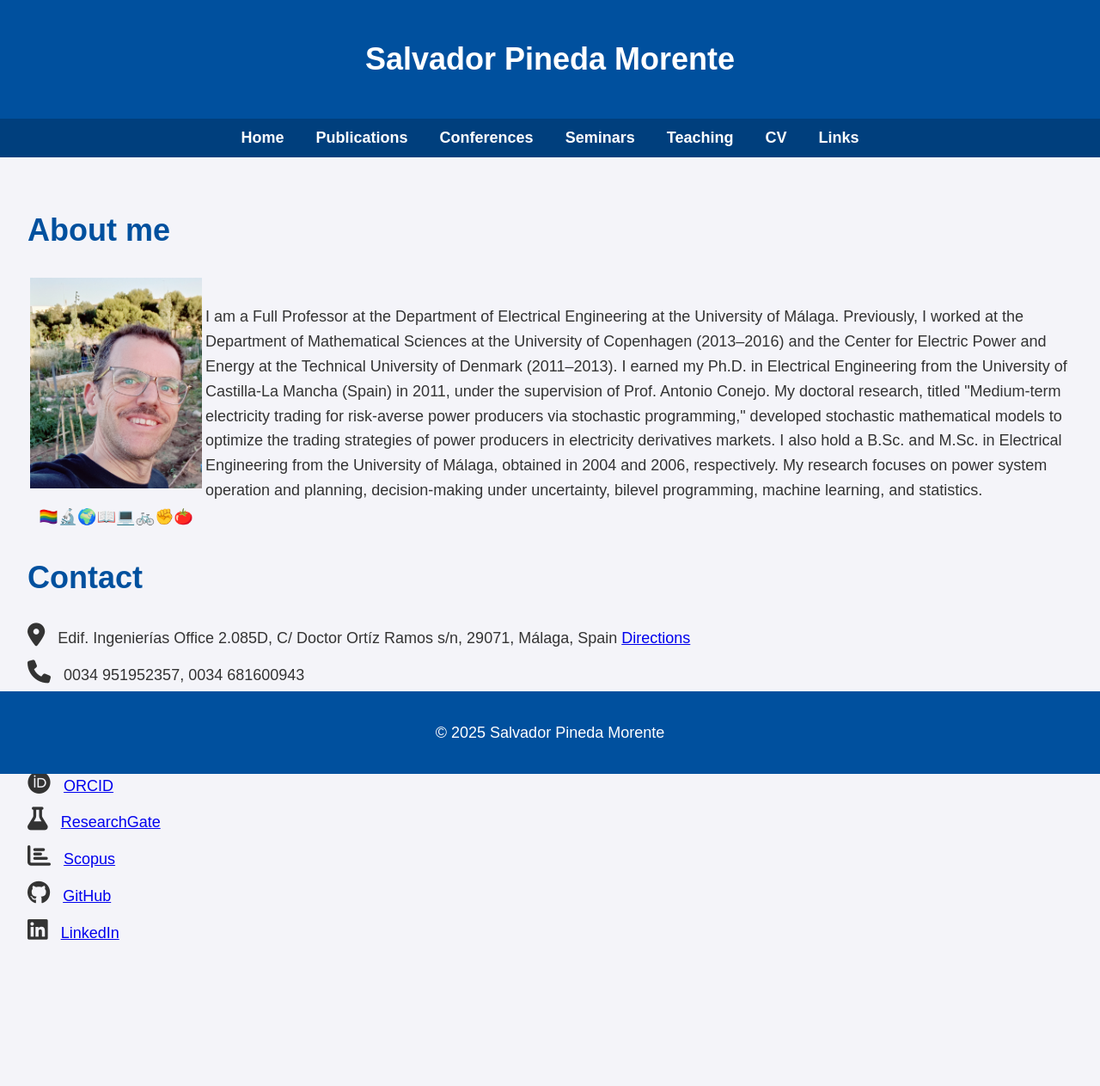
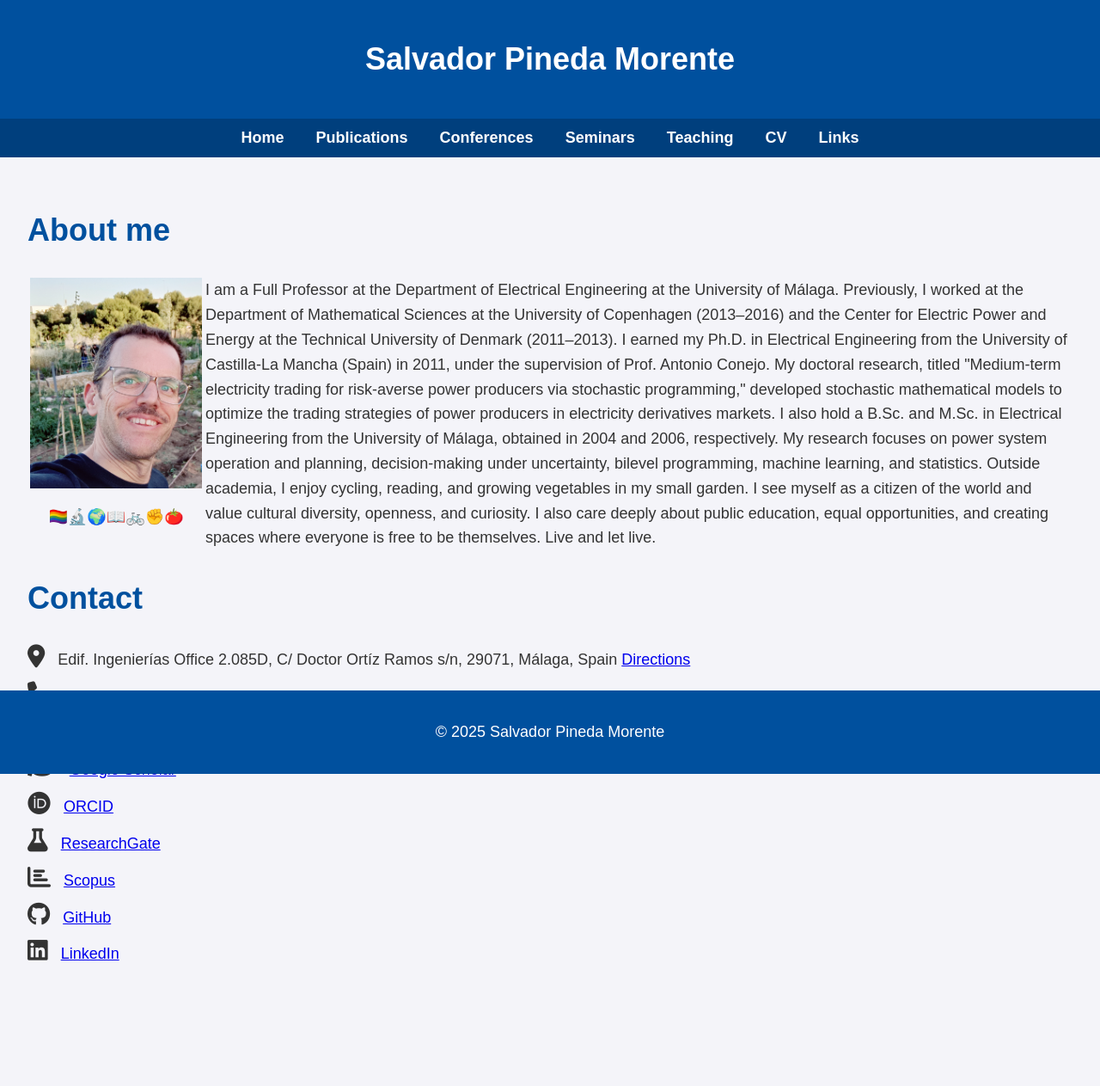
Before and after one commit to salvapineda/salvapineda.github.io, a Jekyll site: the page built from index.md, in a window 1280 px wide. Shown: the whole page at 86% size. Built offline with Jekyll 4.4.1, drawn with Linux system fonts in a browser that asks for light colours; before the commit the page ends 1238 px from its top, so only the background shows below that.

Commit message:
small fix

```diff
--- a/index.md
+++ b/index.md
@@ -27,11 +27,12 @@ permalink: /
     <td style="width: 200px; vertical-align: top;">
       <img src="salva.png" alt="Salvador Pineda" style="width: 100%;">
       <div style="text-align: center; margin-top: 10px;">
-        🏳️‍🌈🔬🌍📖💻🚲✊🍅
+        🏳️‍🌈🔬🌍📖🚲✊🍅
       </div>
     </td>
     <td style="vertical-align: middle;">
       I am a Full Professor at the Department of Electrical Engineering at the University of Málaga. Previously, I worked at the Department of Mathematical Sciences at the University of Copenhagen (2013–2016) and the Center for Electric Power and Energy at the Technical University of Denmark (2011–2013). I earned my Ph.D. in Electrical Engineering from the University of Castilla-La Mancha (Spain) in 2011, under the supervision of Prof. Antonio Conejo. My doctoral research, titled "Medium-term electricity trading for risk-averse power producers via stochastic programming," developed stochastic mathematical models to optimize the trading strategies of power producers in electricity derivatives markets. I also hold a B.Sc. and M.Sc. in Electrical Engineering from the University of Málaga, obtained in 2004 and 2006, respectively. My research focuses on power system operation and planning, decision-making under uncertainty, bilevel programming, machine learning, and statistics.
+      Outside academia, I enjoy cycling, reading, and growing vegetables in my small garden. I see myself as a citizen of the world and value cultural diversity, openness, and curiosity. I also care deeply about public education, equal opportunities, and creating spaces where everyone is free to be themselves. Live and let live.
     </td>
   </tr>
 </table>
```
